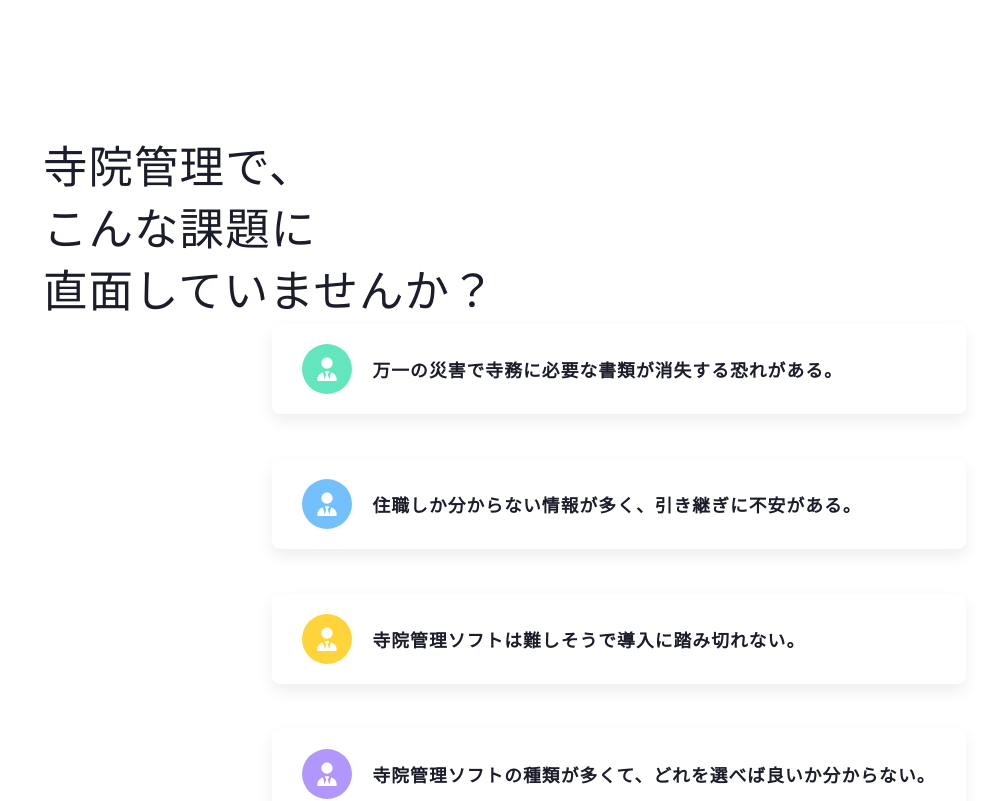
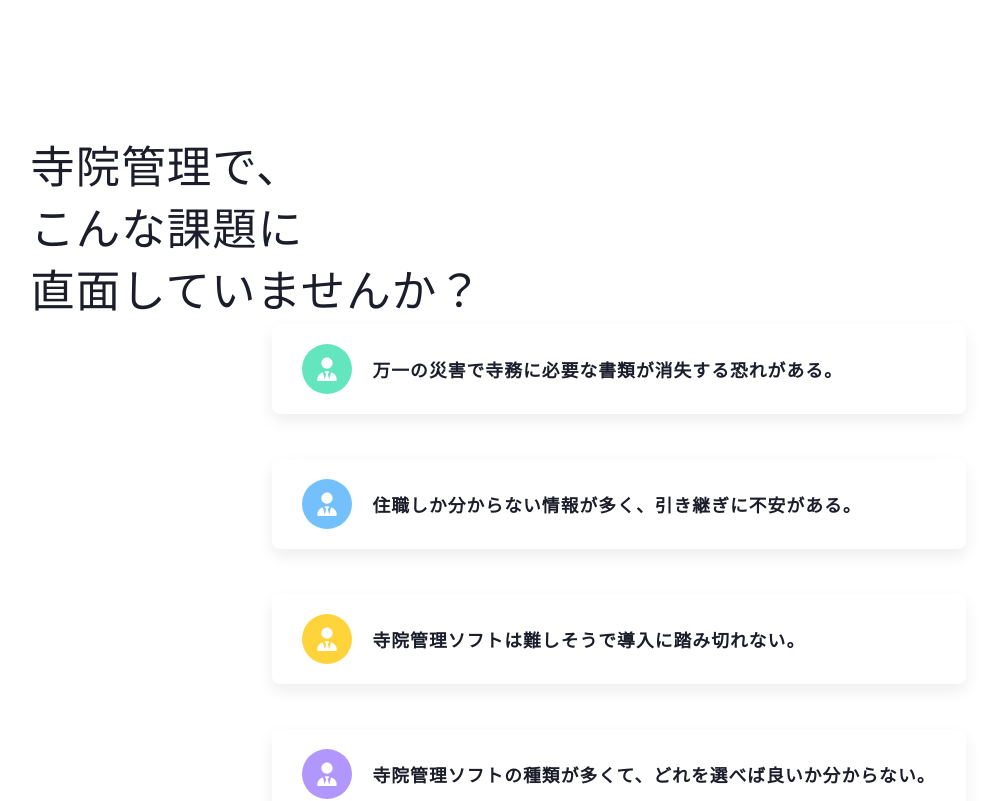
Before and after one commit to yumeko-16/maenokikaku-web-next, a Next.js app: page / in a window 1280 px wide. Shown: the part 780-1581 px from the top of the page, without its empty margins (21-1007 px from the left). Built offline with nearby package versions, Linux system fonts and the light colour scheme; a web font is replaced by a local one.

Commit message:
change: Change the maximum size of the container component.

```diff
--- a/src/components/Container/Container.module.scss
+++ b/src/components/Container/Container.module.scss
@@ -5,5 +5,5 @@
 }
 
 .default {
-  max-width: 1152px;
+  max-width: 1200px;
 }
```
